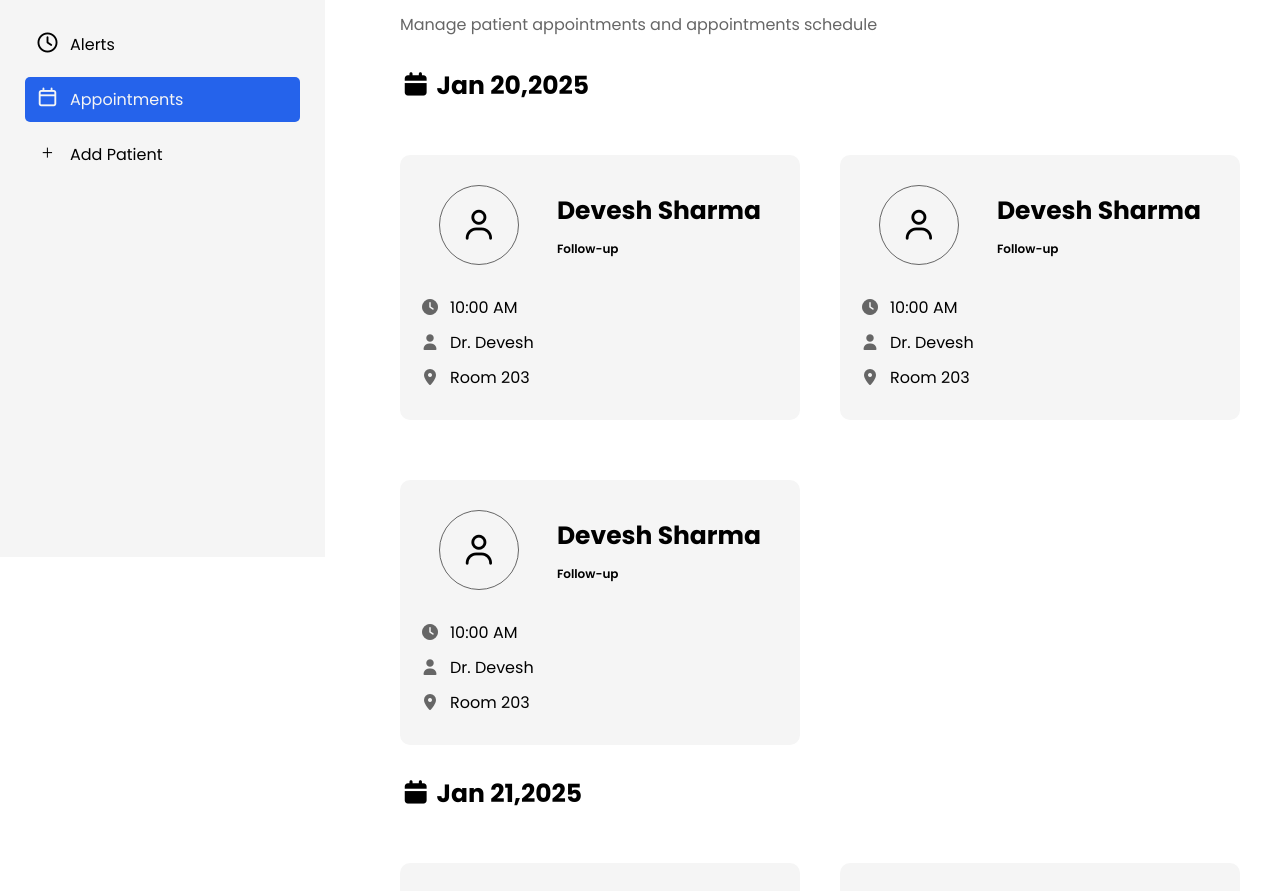
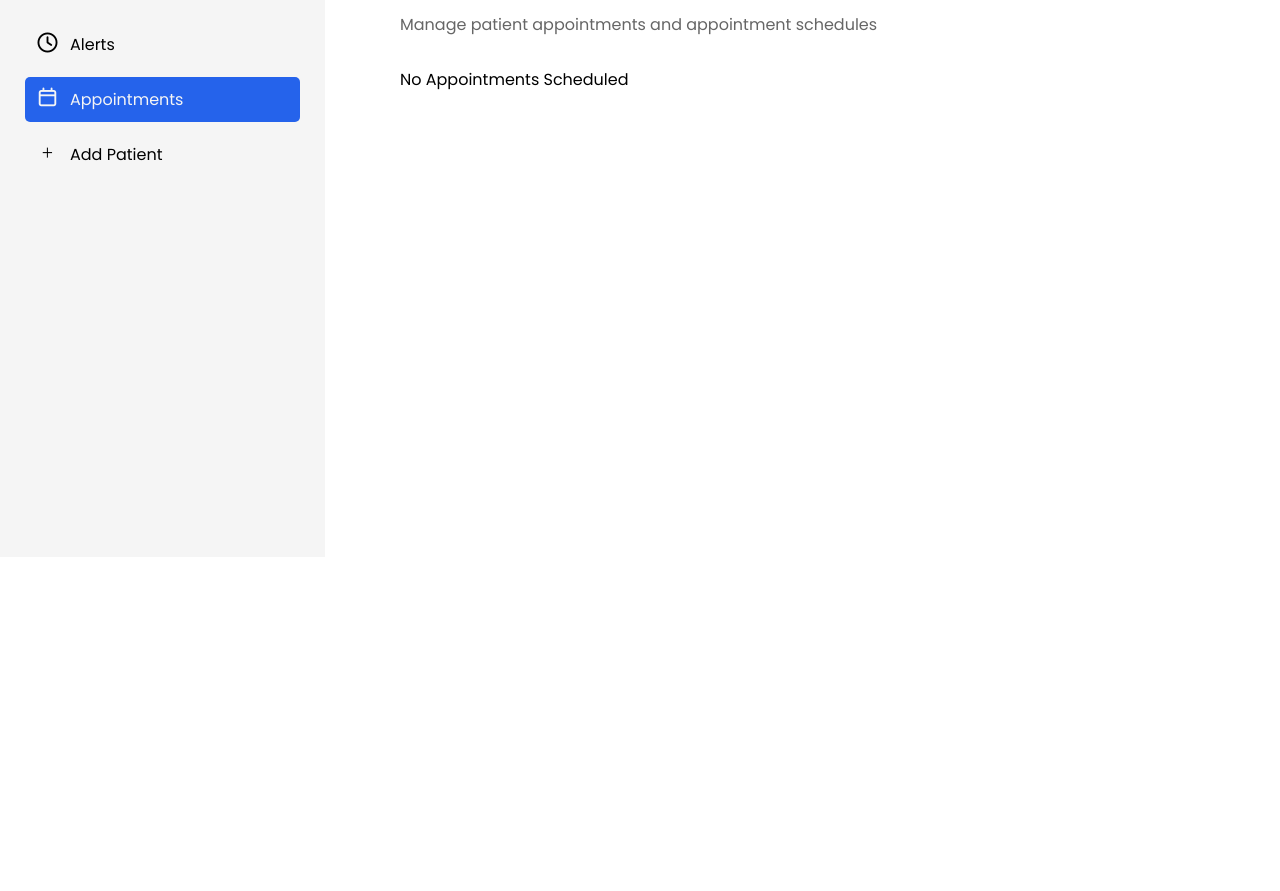
Before and after one commit to Code-With-Devansh/Navkriti, a Next.js app: page /hospital/appointments in a window 1280 px wide. Shown: the part 243-1134 px from the top of the page. After the commit the page ends 800 px from the top, so only its background shows below. Built offline with nearby package versions, Linux system fonts and the light colour scheme.

Commit message:
made appointments page

```diff
--- a/src/app/hospital/appointments/page.js
+++ b/src/app/hospital/appointments/page.js
@@ -1,40 +1,88 @@
+"use client";
+
 import AppointmentCard from "@/components/AppointmentCard";
 import SideBar from "@/components/SideBar";
-import React from "react";
+import React, { useEffect, useState } from "react";
 
 const Appointments = () => {
+  const [patients, setPatients] = useState([]);
+  const [appointmentsByDate, setAppointmentsByDate] = useState({});
+
+  useEffect(() => {
+    const fetchPatients = async () => {
+      try {
+        const token = localStorage.getItem("adminToken");
+        const response = await fetch("/api/admin/patients", {
+          headers: {
+            Authorization: `Bearer ${token}`,
+            "Content-Type": "application/json",
+          },
+        });
+        const data = await response.json();
+        setPatients(data.data || []);
+      } catch (error) {
+        console.error("Error fetching patients:", error);
+      }
+    };
+    fetchPatients();
+  }, []);
+
+  useEffect(() => {
+    const grouped = {};
+    patients.forEach((patient) => {
+      let nextFollowUp = null;
+
+      patient.med_history.forEach((record) => {
+        const followupDate = new Date(record.followup);
+        if (followupDate >= new Date()) {
+          if (!nextFollowUp || followupDate < nextFollowUp) {
+            nextFollowUp = followupDate;
+          }
+        }
+      });
+
+      if (nextFollowUp) {
+        const key = nextFollowUp.toISOString().split("T")[0]; // e.g., "2025-10-21"
+        grouped[key] = [...(grouped[key] || []), patient];
+      }
+    });
+    setAppointmentsByDate(grouped);
+  }, [patients]);
+
   return (
     <div>
-      <SideBar active={"appointments"} />
+      <SideBar active="appointments" />
       <div className="container">
         <div className="introPara">
           <h2>Appointments</h2>
           <p className="txt-light">
-            Manage patient appointments and appointments schedule
+            Manage patient appointments and appointment schedules
           </p>
         </div>
 
         <div className="complete-appointments-container">
-          <div>
-            <h3>
-              <i className="fa-solid fa-calendar"></i> Jan 20,2025
-            </h3>
-          </div>
-          <div className="appointments-container">
-            <AppointmentCard />
-            <AppointmentCard />
-            <AppointmentCard />
-          </div>
-          <div className="complete-appointments-container">
-            <h3>
-              <i className="fa-solid fa-calendar"></i> Jan 21,2025
-            </h3>
-          </div>
-          <div className="appointments-container">
-            <AppointmentCard />
-            <AppointmentCard />
-            <AppointmentCard />
-          </div>
+          {Object.keys(appointmentsByDate).length === 0 && (
+            <p>No Appointments Scheduled</p>
+          )}
+
+          {Object.keys(appointmentsByDate).map((date) => (
+            <div key={date}>
+              <h3>
+                <i className="fa-solid fa-calendar"></i>{" "}
+                {new Date(date).toLocaleDateString("en-US", {
+                  year: "numeric",
+                  month: "short",
+                  day: "numeric",
+                })}
+              </h3>
+
+              <div className="appointments-container">
+                {appointmentsByDate[date].map((patient) => (
+                  <AppointmentCard key={patient._id} patient={patient} />
+                ))}
+              </div>
+            </div>
+          ))}
         </div>
       </div>
     </div>
--- a/src/components/AppointmentCard.jsx
+++ b/src/components/AppointmentCard.jsx
@@ -1,27 +1,27 @@
 import React from 'react'
 
-const AppointmentCard = () => {
+const AppointmentCard = ({patient}) => {
   return (
     <div className='appointment-card'>
       <div className='introPara'>
         <i className='fa-regular fa-user'></i>
         <div>
-          <h3>Devesh Sharma</h3>
+          <h3>{patient.name}</h3>
           <p className='text-light'>Follow-up</p>
         </div>
       </div>
       <div className='detailsPara'>
         <div>
           <i className="fa-solid fa-clock"></i>
-          10:00 AM
+          {patient.med_history[patient.med_history.length-1].problem}
         </div>
         <div>
           <i className="fa-solid fa-user"></i>
-          Dr. Devesh
+          {patient.med_history[patient.med_history.length-1].doctor_name}
         </div>
         <div>
           <i className="fa-solid fa-location-dot"></i>
-          Room 203
+          {patient.med_history[patient.med_history.length-1].dept}
         </div>
       </div>
     </div>
--- a/src/middleware/adminAuth.js
+++ b/src/middleware/adminAuth.js
@@ -59,12 +59,5 @@ export async function checkPermission(request, requiredPermission) {
     return auth;
   }
 
-  if (!auth.admin.permissions.includes(requiredPermission)) {
-    return {
-      error: `Not authorized. Required permission: ${requiredPermission}`,
-      status: 403,
-    };
-  }
-
   return { admin: auth.admin };
 }
```
